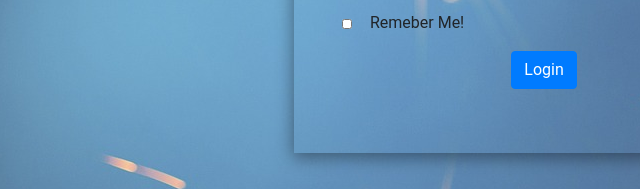
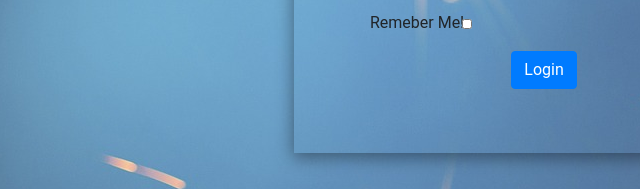
Before and after one commit to vikrant2singh/login-form, a plain HTML site: page index.html in a window 1280 px wide. Shown: the part 450-639 px from the top of the page, 74-714 px from the left. Drawn offline with nearby package versions, Linux system fonts and the light colour scheme.

Commit message:
change in checkbox

```diff
--- a/index.html
+++ b/index.html
@@ -28,7 +28,7 @@
   </div>
 <br/>
   <div class="form-group form-check ">
-    <input type="checkbox" class="form-check-input" value="lsRememberMe" id="rememberMe" style="width: 10px; height: 10px;">  &nbsp
+    <input type="checkbox" class="form-check-input" value="lsRememberMe" id="rememberMe" style="width: 10px; height: 10px; margin-left:100px;">  &nbsp
     <label class="form-check-label" for="exampleCheck1" style="font-size:100%">Remeber Me!</label>
   </div>
 
```
